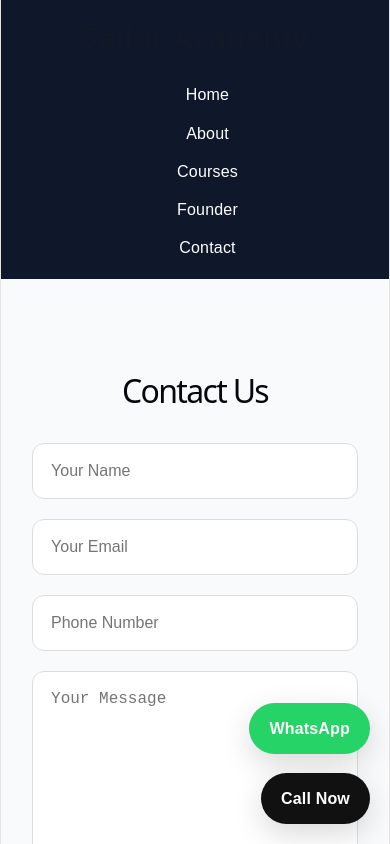
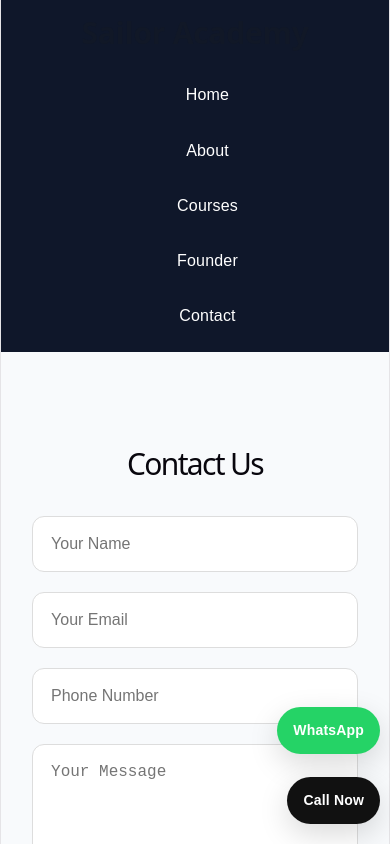
Before and after one commit to skd9548/sailor-academy-pro, a React (Vite) app: page /contact in a window 390 px wide. Shown: the top 844 px of the page. Built offline with nearby package versions, Linux system fonts and the light colour scheme.

Commit message:
Contact form + mobile responsive fix

```diff
--- a/src/index.css
+++ b/src/index.css
@@ -521,3 +521,75 @@ nav {
   color: white;
   margin-left: 15px;
 }
+@media (max-width: 768px) {
+  .navbar {
+    flex-direction: column;
+    padding: 15px 5%;
+    gap: 15px;
+    text-align: center;
+  }
+
+  nav {
+    flex-direction: column;
+    gap: 12px;
+    width: 100%;
+  }
+
+  nav a {
+    display: block;
+    padding: 10px;
+  }
+
+  .hero,
+  .about,
+  .founder {
+    flex-direction: column;
+    text-align: center;
+    padding: 50px 5%;
+  }
+
+  .hero-content,
+  .hero-image,
+  .about-left,
+  .about-right,
+  .founder-image,
+  .founder-content {
+    width: 100%;
+  }
+
+  .hero-content h1,
+  .about-right h1,
+  .founder-content h1,
+  .courses h1,
+  .contact h1 {
+    font-size: 30px;
+  }
+
+  .hero-buttons {
+    flex-direction: column;
+    align-items: center;
+    gap: 15px;
+  }
+
+  .main-btn,
+  .secondary-btn {
+    width: 90%;
+    text-align: center;
+    margin: 0;
+  }
+
+  .course-cards {
+    grid-template-columns: 1fr;
+  }
+
+  .contact-form {
+    width: 100%;
+  }
+
+  .whatsapp-btn,
+  .call-btn {
+    right: 10px;
+    padding: 12px 16px;
+    font-size: 14px;
+  }
+}
--- a/src/pages/Contact.jsx
+++ b/src/pages/Contact.jsx
@@ -3,11 +3,15 @@ function Contact() {
     <section className="contact">
       <h1>Contact Us</h1>
 
-      <form className="contact-form">
-        <input type="text" placeholder="Your Name" />
-        <input type="email" placeholder="Your Email" />
-        <input type="text" placeholder="Phone Number" />
-        <textarea placeholder="Your Message"></textarea>
+      <form
+        className="contact-form"
+        action="https://formsubmit.co/sandeep456don@gmail.com"
+        method="POST"
+      >
+        <input type="text" name="name" placeholder="Your Name" required />
+        <input type="email" name="email" placeholder="Your Email" required />
+        <input type="text" name="phone" placeholder="Phone Number" required />
+        <textarea name="message" placeholder="Your Message" required></textarea>
 
         <button type="submit">Send Message</button>
       </form>
```
